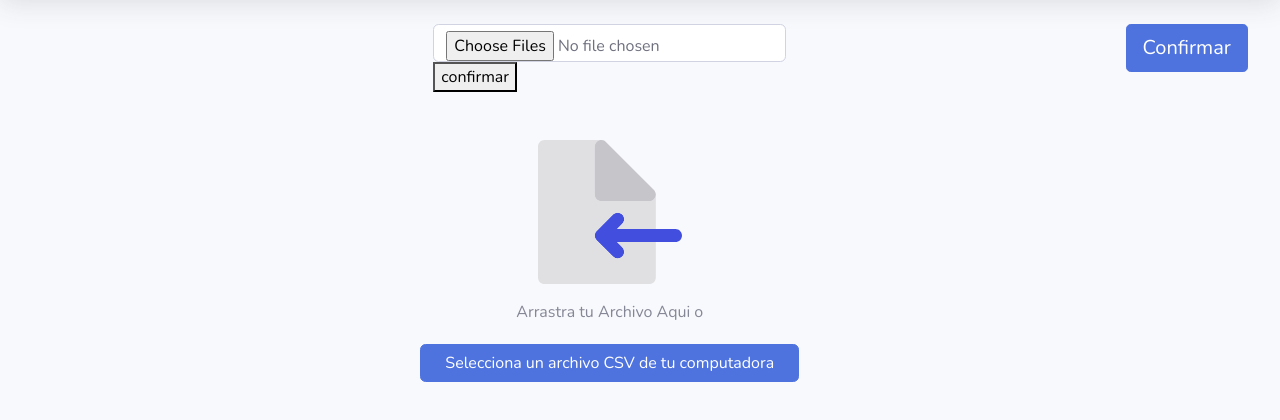
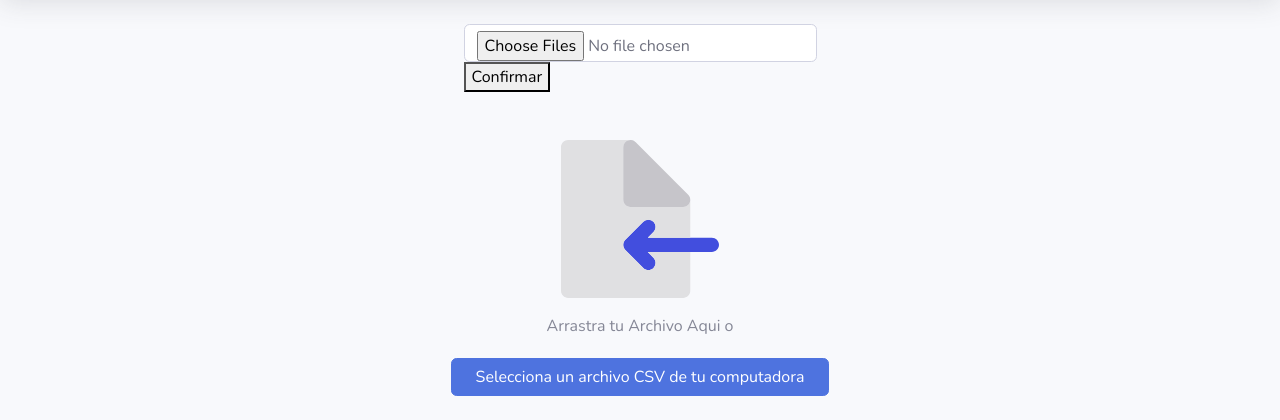
Before and after one commit to jpuseche/stocksimulator, a Django app: page / in a window 1280 px wide. Shown: the part 70-490 px from the top of the page. Run offline with Django 4.2, Linux system fonts and the light colour scheme; some libraries are stand-ins or nearby versions.

Commit message:
Nuevo servidor

```diff
--- a/stocksimulator/templates/import_csv.html
+++ b/stocksimulator/templates/import_csv.html
@@ -145,9 +145,6 @@
 
             <!-- Begin Page Content -->
             <div class="container-fluid">
-                <div class="btn-inline float-right">
-                    <a class="btn btn-primary btn-lg mr-2 back-button" href="/home">Confirmar</a>
-                </div>
 
                 <div id="importStocks" class="container">
                     <div class="card p-4 file-card d-none">
@@ -173,7 +170,7 @@
                                 <div class="form-group files d-flex flex-column align-items-center justify-content-center m-0">
                                     <form action="home" >
                                         <input type="file" class="form-control file-upload-input" name="CSVFile" accept=".csv" multiple="multiple" >
-                                        <button type="submit">confirmar</button>
+                                        <button type="submit" class="ui button primary">Confirmar</button>
                                     </form>
                                     <div class="d-flex flex-column justify-content-center align-items-center w-100 h-100">
                                         <img class="mb-3 col-2 mt-5" src="{% static 'theme/img/import-svgrepo-com.svg'%}" alt="...">
```
Also changed, not shown: stocksimulator/settings.py (+15 -13 lines).
